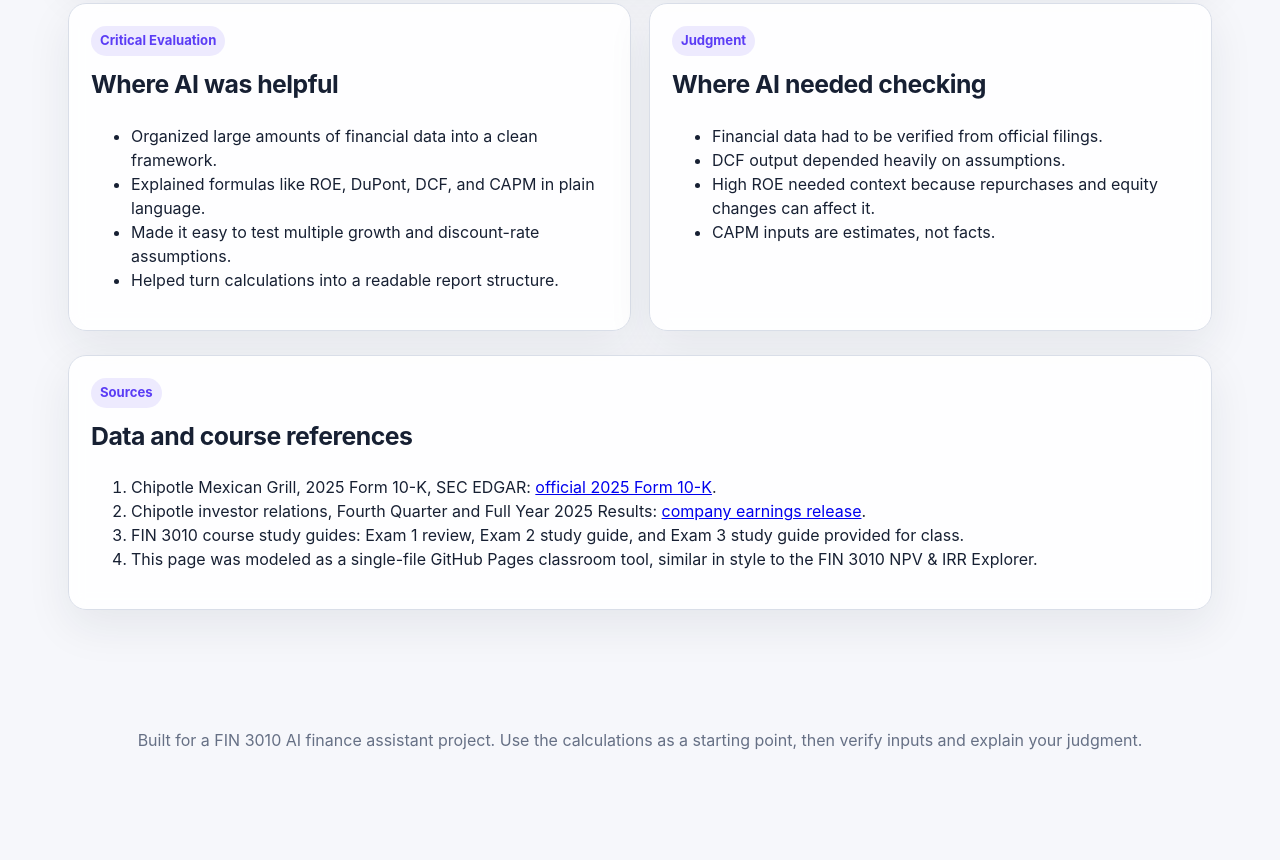
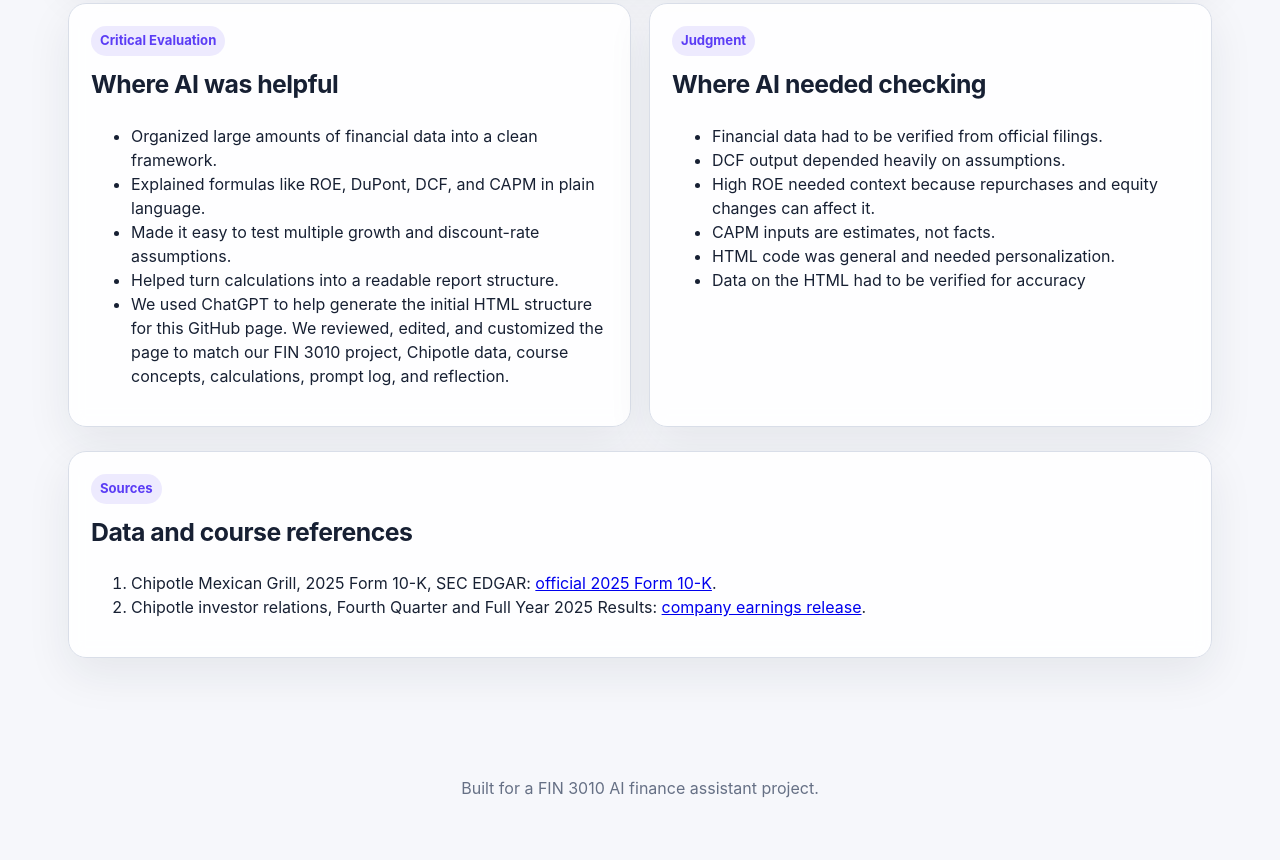
Before and after one commit to RznRno/fin3010-chipotle-ai-analysis, a plain HTML site: page index.html in a window 1280 px wide. Shown: the part 4071-4931 px from the top of the page. Before the commit the page ends 4883 px from the top, so only its background shows below. Drawn offline with Linux system fonts and the light colour scheme.

Commit message:
index.html

```diff
--- a/index.html
+++ b/index.html
@@ -388,6 +388,7 @@
           <li>Explained formulas like ROE, DuPont, DCF, and CAPM in plain language.</li>
           <li>Made it easy to test multiple growth and discount-rate assumptions.</li>
           <li>Helped turn calculations into a readable report structure.</li>
+          <li> We used ChatGPT to help generate the initial HTML structure for this GitHub page. We reviewed, edited, and customized the page to match our FIN 3010 project, Chipotle data, course concepts, calculations, prompt log, and reflection.</li>
         </ul>
       </div>
       <div class="card">
@@ -398,6 +399,8 @@
           <li>DCF output depended heavily on assumptions.</li>
           <li>High ROE needed context because repurchases and equity changes can affect it.</li>
           <li>CAPM inputs are estimates, not facts.</li>
+          <li>HTML code was general and needed personalization.</li>
+          <li>Data on the HTML had to be verified for accuracy</li>
         </ul>
       </div>
     </section>
@@ -408,14 +411,12 @@
       <ol>
         <li>Chipotle Mexican Grill, 2025 Form 10-K, SEC EDGAR: <a href="https://www.sec.gov/Archives/edgar/data/1058090/000105809026000009/cmg-20251231.htm" target="_blank" rel="noreferrer">official 2025 Form 10-K</a>.</li>
         <li>Chipotle investor relations, Fourth Quarter and Full Year 2025 Results: <a href="https://ir.chipotle.com/2026-02-03-CHIPOTLE-ANNOUNCES-FOURTH-QUARTER-AND-FULL-YEAR-2025-RESULTS" target="_blank" rel="noreferrer">company earnings release</a>.</li>
-        <li>FIN 3010 course study guides: Exam 1 review, Exam 2 study guide, and Exam 3 study guide provided for class.</li>
-        <li>This page was modeled as a single-file GitHub Pages classroom tool, similar in style to the FIN 3010 NPV & IRR Explorer.</li>
       </ol>
     </section>
   </main>
 
   <footer>
-    Built for a FIN 3010 AI finance assistant project. Use the calculations as a starting point, then verify inputs and explain your judgment.
+    Built for a FIN 3010 AI finance assistant project.
   </footer>
 
   <script>
```
